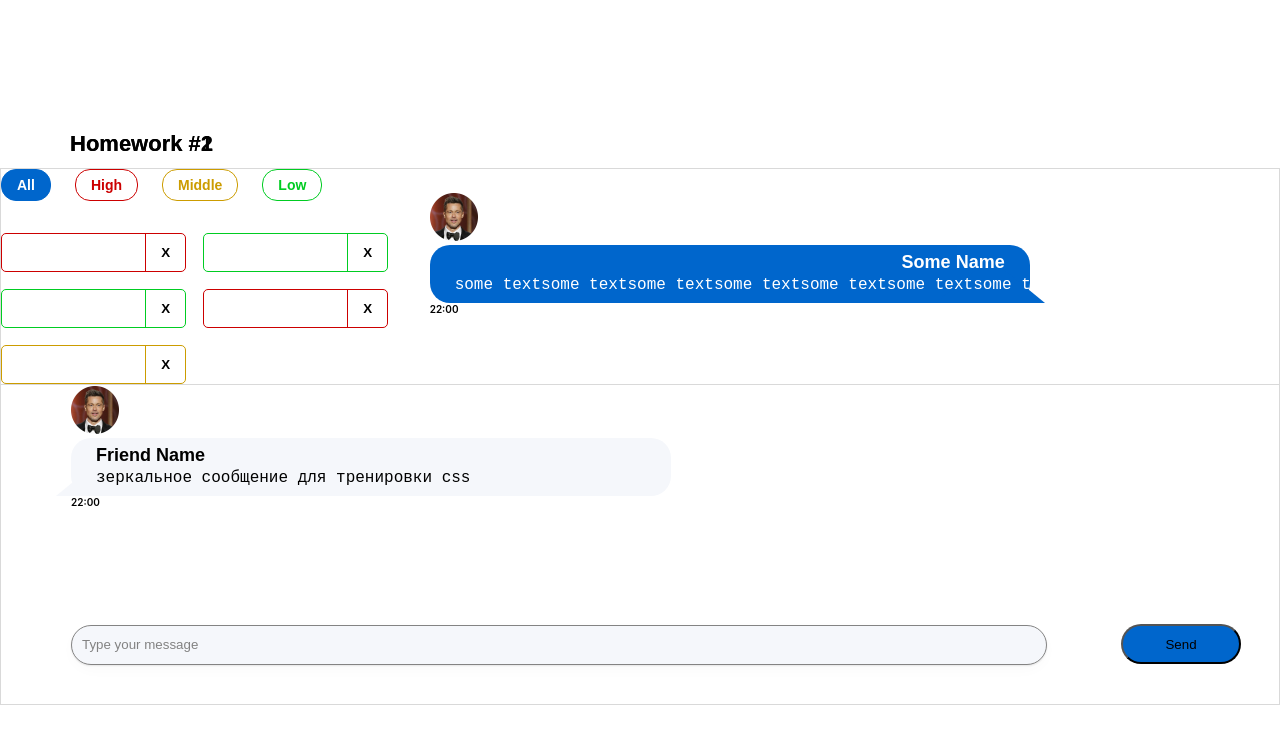
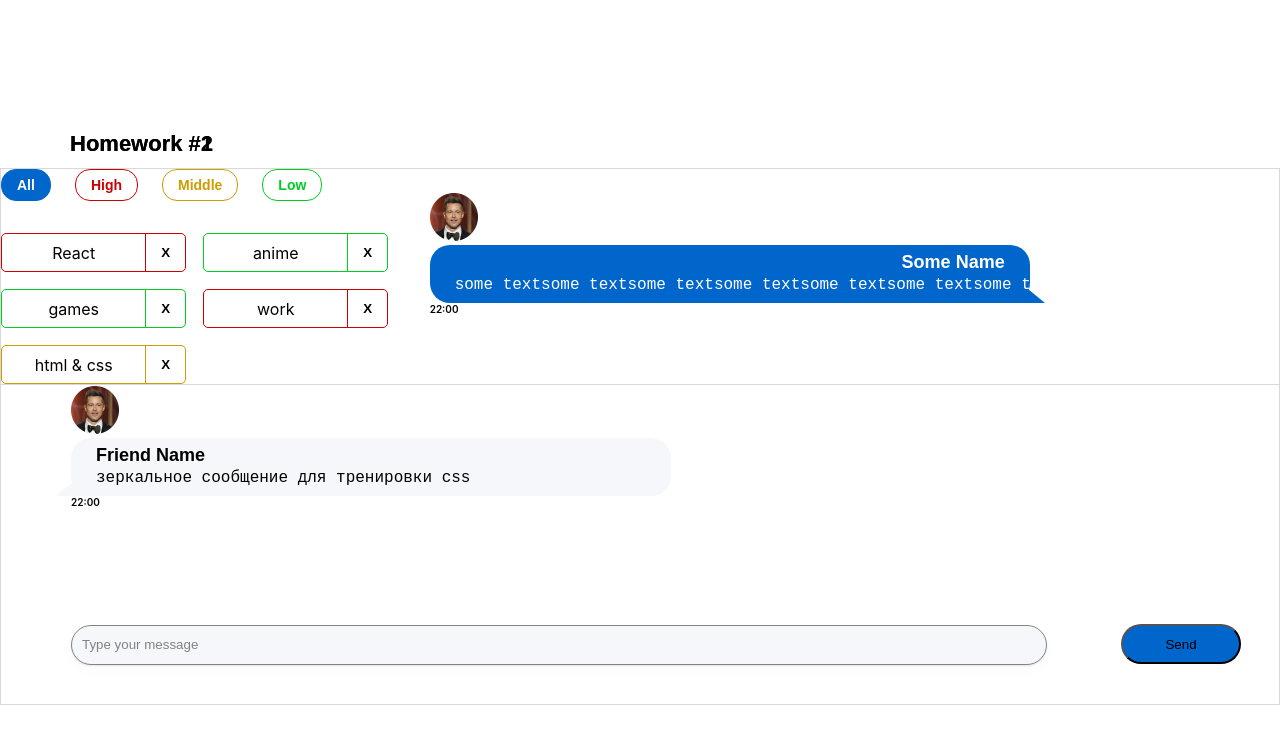
Before and after one commit to AdammmVV/Homework, a React (Create React App) app: page / in a window 1280 px wide. Shown: the top 744 px of the page. Built offline with nearby package versions, Linux system fonts and the light colour scheme.

Commit message:
Homework 02 create function deleteAffair

```diff
--- a/src/s2-homeworks/hw02/HW2.tsx
+++ b/src/s2-homeworks/hw02/HW2.tsx
@@ -10,7 +10,7 @@ import s2 from '../../s1-main/App.module.css'
 * 5 - указать нужный тип в useState с affairs                                       !
 * 6 - дописать тип и логику функции deleteAffairCallback                            !!!!
 * 7 - в файле Affairs.tsx дописать типизацию пропсов                                !
-* 8 - в файле Affairs.tsx дописать логику функций setAll, setHigh, setMiddle, setLow
+* 8 - в файле Affairs.tsx дописать логику функций setAll, setHigh, setMiddle, setLow!
 * 9 - в файле Affair.tsx дописать типизацию пропсов
 * 10 - в файле Affair.tsx дописать функции deleteCallback и использовать
 * 11 - в файле Affair.tsx отобразить приходящие данные
@@ -57,9 +57,8 @@ export const filterAffairs = (affairs: AffairType[], filter: FilterType): Affair
     }
     return affairs
 }
-export const deleteAffair = (affairs: any, _id: any): any => { // need to fix any
-
-    return affairs // need to fix
+export const deleteAffair = (affairs: AffairType[], _id: number): AffairType[] => {
+    return defaultAffairs.filter(af => af._id !== _id)
 }
 
 function HW2() {
@@ -68,7 +67,7 @@ function HW2() {
 
     const filteredAffairs = filterAffairs(affairs, filter)
     const deleteAffairCallback = (_id: number) => {
-        setAffairs(affairs.filter(af => af._id === _id))
+        setAffairs(deleteAffair(affairs, _id))
     }
     return (
         <div id={'hw2'}>
--- a/src/s2-homeworks/hw02/affairs/affair/Affair.tsx
+++ b/src/s2-homeworks/hw02/affairs/affair/Affair.tsx
@@ -4,14 +4,13 @@ import s from './Affair.module.css'
 import s2 from '../Affairs.module.css'
 
 type AffairPropsType = {
-    // key не нужно типизировать
     affair: AffairType
-    deleteAffairCallback: any // need to fix any
+    deleteAffairCallback: (_id: number) => void // need to fix any
 }
 
 function Affair(props: AffairPropsType) {
     const deleteCallback = () => {
-        // need to fix
+        props.deleteAffairCallback(props.affair._id)
     }
 
     const nameClass = s.name + ' ' + s2[props.affair.priority]
@@ -24,9 +23,7 @@ function Affair(props: AffairPropsType) {
             className={affairClass}
         >
             <div id={'hw2-name-' + props.affair._id} className={nameClass}>
-                {/*создаёт студент*/}
-
-                {/**/}
+                {props.affair.name}
             </div>
             <div id={'hw2-priority-' + props.affair._id} hidden>
                 {props.affair.priority}
@@ -35,12 +32,9 @@ function Affair(props: AffairPropsType) {
             <button
                 id={'hw2-button-delete-' + props.affair._id}
                 className={buttonClass}
-                // need to fix
-
+                onClick={deleteCallback}
             >
-                {/*текст кнопки могут изменить студенты*/}
                 X
-                {/**/}
             </button>
         </div>
     )
```
